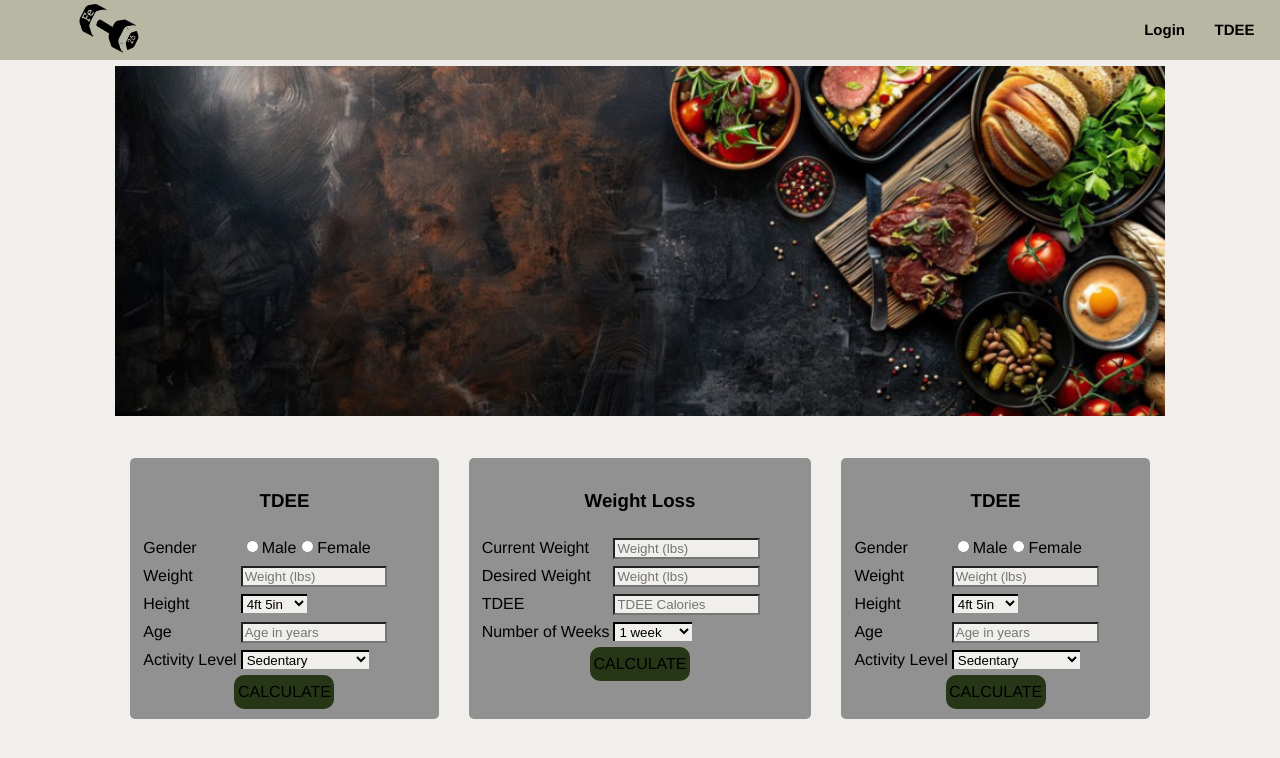
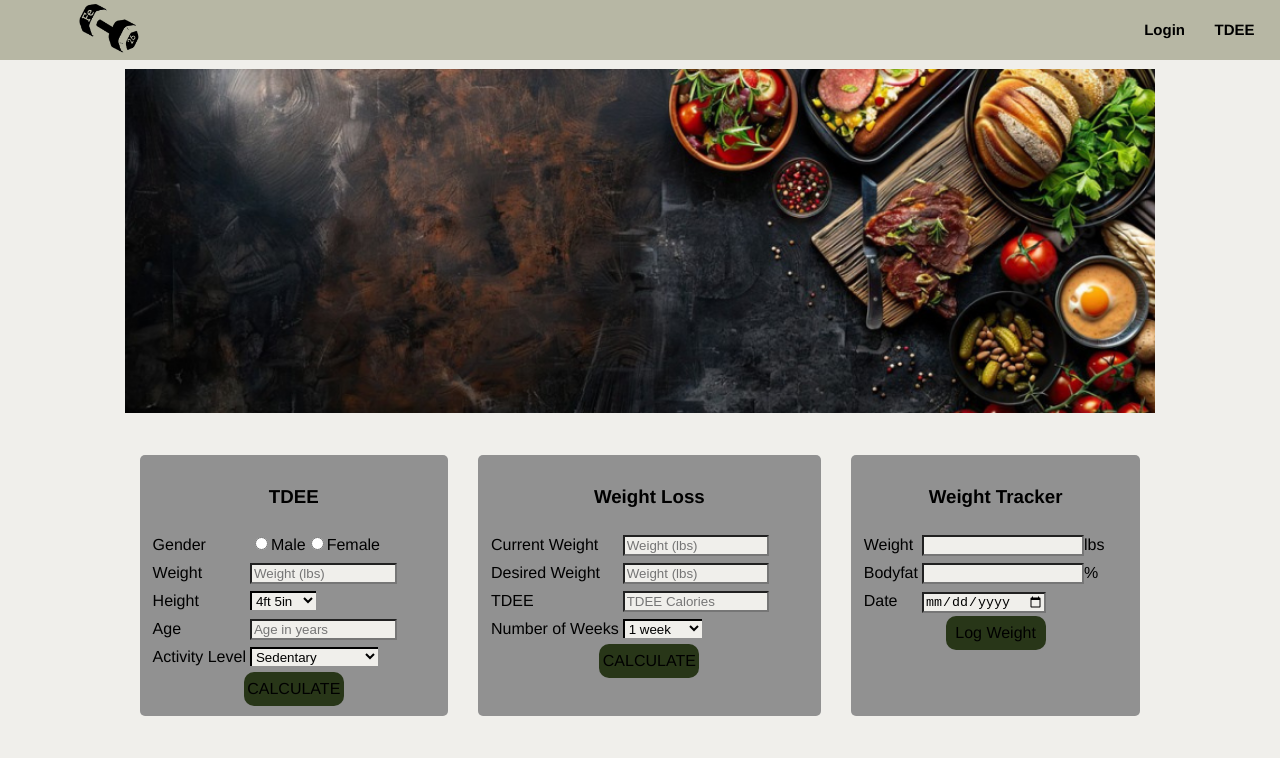
Before and after one commit to Gdubs05/react-login, a React (Vite) app: page /tdee in a window 1280 px wide. Shown: the top 758 px of the page. Built offline with nearby package versions, Linux system fonts and the light colour scheme.

Commit message:
Made a weight logging component

```diff
--- a/package.json
+++ b/package.json
@@ -11,8 +11,10 @@
   },
   "dependencies": {
     "chart.js": "^4.5.1",
+    "date-fns": "^4.1.0",
     "react": "^19.2.0",
     "react-chartjs-2": "^5.3.1",
+    "react-datepicker": "^9.1.0",
     "react-dom": "^19.2.0",
     "react-router-dom": "^7.13.0"
   },
--- /dev/null
+++ b/src/components/WeightTracker.jsx
@@ -0,0 +1,63 @@
+import { useState } from "react";
+
+export function WeightTracker() {
+  const [inputValues, setInputValues] = useState({
+    weight: "",
+    bodyfat: "",
+    date: "",
+  });
+
+  const handleInputChange = (event) => {
+    const { name, value } = event.target;
+    setInputValues({ ...inputValues, [name]: value });
+    console.log(inputValues);
+  };
+
+  return (
+    <>
+      <div className="calorieCalculator">
+        <h3>Weight Tracker</h3>
+        <table>
+          <tbody>
+            <tr className="weightSelector">
+              <td>Weight</td>
+              <td>
+                <input
+                  onChange={handleInputChange}
+                  type="text"
+                  name="weight"
+                  className="textbox"
+                />
+                lbs
+              </td>
+            </tr>
+
+            <tr className="bodyfatSelector">
+              <td>Bodyfat</td>
+              <td>
+                <input
+                  onChange={handleInputChange}
+                  type="text"
+                  name="bodyfat"
+                  className="textbox"
+                />
+                %
+              </td>
+            </tr>
+
+            <tr className="dateSelector">
+              <td>Date</td>
+              <td>
+                <input onChange={handleInputChange} type="date" name="date" />
+              </td>
+            </tr>
+          </tbody>
+        </table>
+
+        <button className="button" onClick={() => {}}>
+          Log Weight
+        </button>
+      </div>
+    </>
+  );
+}
--- a/src/pages/CalorieCalculationPage.jsx
+++ b/src/pages/CalorieCalculationPage.jsx
@@ -1,6 +1,7 @@
 import { Header } from "../components/Header";
 import { CalorieCalculator } from "../components/CalorieCalculator";
 import { WeightLossCalculator } from "../components/WeightLossCalculator";
+import { WeightTracker } from "../components/WeightTracker";
 import "./calorieCalculationPage.css";
 
 export function CalorieCalculationPage() {
@@ -11,7 +12,7 @@ export function CalorieCalculationPage() {
       <div className="calculationsContainer">
         <CalorieCalculator />
         <WeightLossCalculator />
-        <CalorieCalculator />
+        <WeightTracker />
       </div>
     </>
   );
--- a/src/pages/DataTrackerPage.css
+++ b/src/pages/DataTrackerPage.css
@@ -9,15 +9,3 @@
 
   flex-wrap: wrap;
 }
-
-.chart1 {
-    flex-basis: 100%
-}
-
-.chart2 {
-    flex-basis: calc(50% - 5px);
-}
-
-.chart3 {
-    flex-basis: calc(50% - 5px);
-}
--- a/src/pages/DataTrackerPage.jsx
+++ b/src/pages/DataTrackerPage.jsx
@@ -1,19 +1,11 @@
 import { Header } from "../components/Header";
-import { Chart as ChartJS } from "chart.js";
-import { Bar, Doughnut, Line } from "react-chartjs-2";
 import "./DataTrackerPage.css";
 
 export function DataTrackerPage() {
   return (
     <>
       <Header />
-      <div className="container">
-        <div className="chart1">Chart 1</div>
-
-        <div className="chart2">Chart 2</div>
-
-        <div className="chart3">Chart 3</div>
-      </div>
+      <div className="container"></div>
     </>
   );
 }
```
Also changed, not shown: 1 other file (tests, documents, lock files or other folders).
